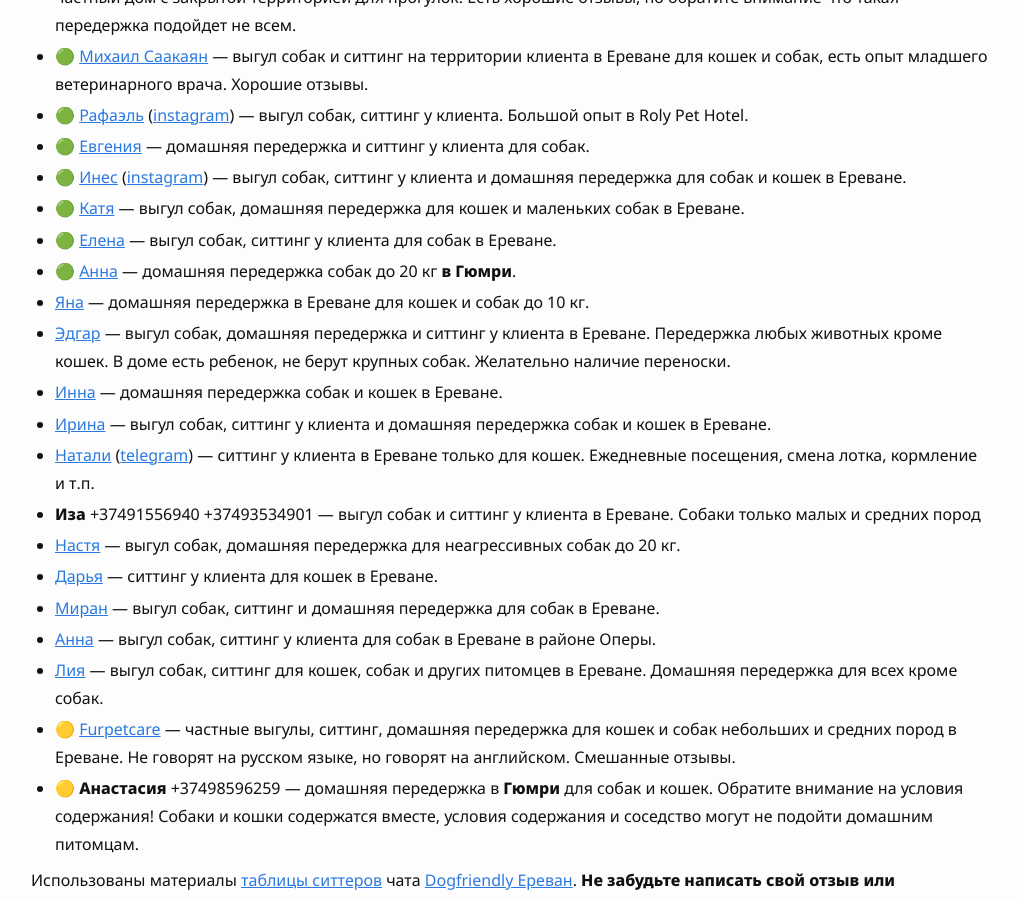
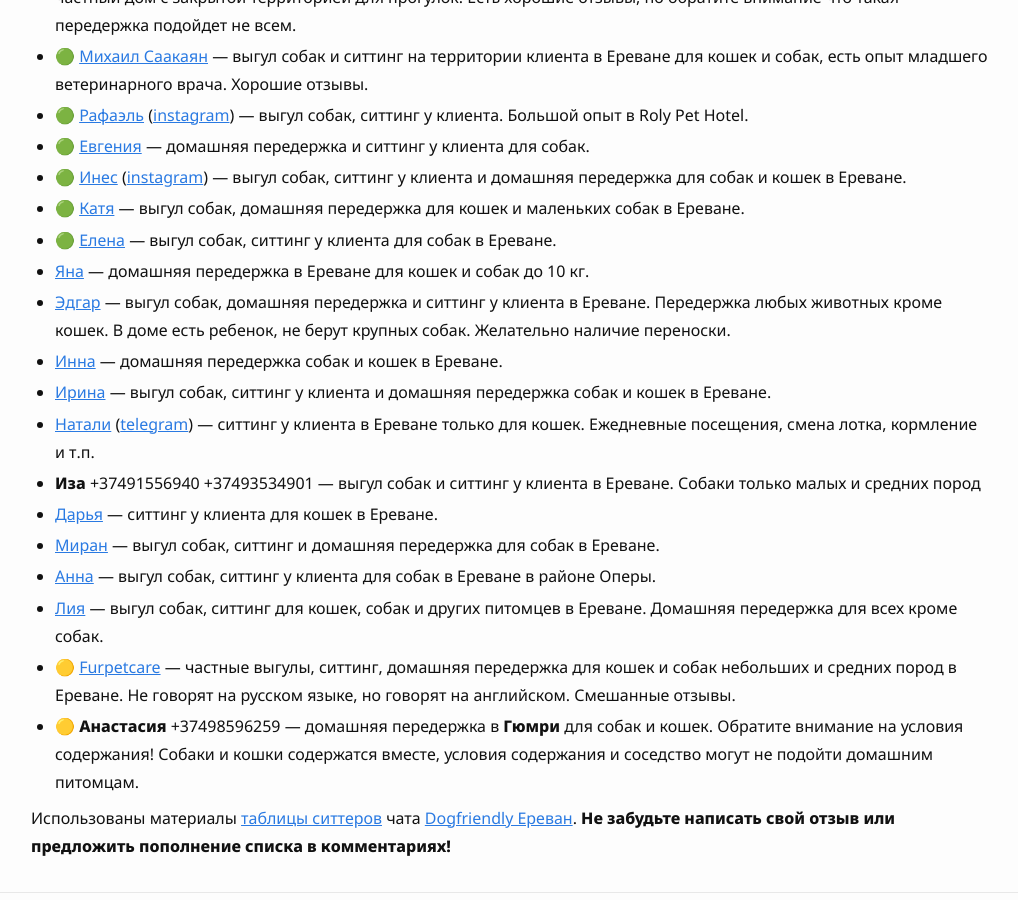
Before and after one commit to haywiki/haywiki.github.io, a Jekyll site: the page built from animals/services.md, in a window 1280 px wide and 900 px high, scrolled down 801 px. Shown: the whole window, without its empty margins (129-1147 px from the left). Built offline with Jekyll 4.4.1, drawn with Linux system fonts in a browser that asks for light colours; nearby versions of some CDN libraries; a script that is not in the unit is left out.

Commit message:
удалены прекратившие работу передержки

```diff
--- a/animals/services.md
+++ b/animals/services.md
@@ -28,14 +28,12 @@ display_toc: false
 - 🟢 [Инес](https://t.me/Nesmikaa) ([instagram](https://instagram.com//nesmikaa)) — выгул собак, ситтинг у клиента и домашняя передержка для собак и кошек в Ереване.
 - 🟢 [Катя](https://t.me/katise_inc_kc_medrabotnik) — выгул собак, домашняя передержка для кошек и маленьких собак в Ереване.
 - 🟢 [Елена](https://t.me/vigul_sobak_yerevan) — выгул собак, ситтинг у клиента для собак в Ереване.
-- 🟢 [Анна](https://t.me/avikenteva) — домашняя передержка собак до 20 кг **в Гюмри**.
 - [Яна](https://t.me/janittlove) — домашняя передержка в Ереване для кошек и собак до 10 кг.
 - [Эдгар](https://t.me/Avetisyan2270) — выгул собак, домашняя передержка и ситтинг у клиента в Ереване. Передержка любых животных кроме кошек. В доме есть ребенок, не берут крупных собак. Желательно наличие переноски.
 - [Инна](https://t.me/villgy) — домашняя передержка собак и кошек в Ереване.
 - [Ирина](https://t.me/Irina_0965) — выгул собак, ситтинг у клиента и домашняя передержка собак и кошек в Ереване.
 - [Натали](https://instagram.com/natali.may.natali) ([telegram](https://t.me/Natali_chara)) — ситтинг у клиента в Ереване только для кошек. Ежедневные посещения, смена лотка, кормление и т.п.
 - **Иза** +37491556940 +37493534901 — выгул собак и ситтинг у клиента в Ереване. Собаки только малых и средних пород
-- [Настя](https://t.me/nastiiai) — выгул собак, домашняя передержка для неагрессивных собак до 20 кг.
 - [Дарья](https://t.me/chernyaeva_d) — ситтинг у клиента для кошек в Ереване.
 - [Миран](https://t.me/kysidkstfu) — выгул собак, ситтинг и домашняя передержка для собак в Ереване.
 - [Анна](https://t.me/LaurelAn) — выгул собак, ситтинг у клиента для собак в Ереване в районе Оперы.
```
Also changed, not shown: Gemfile.lock.
